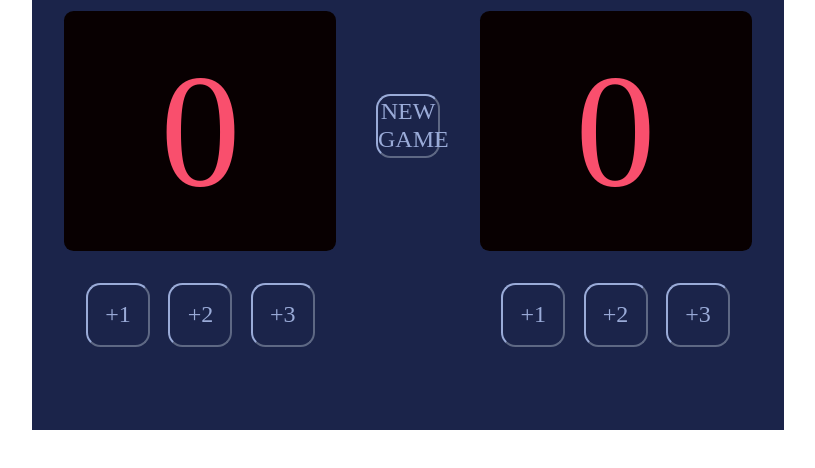
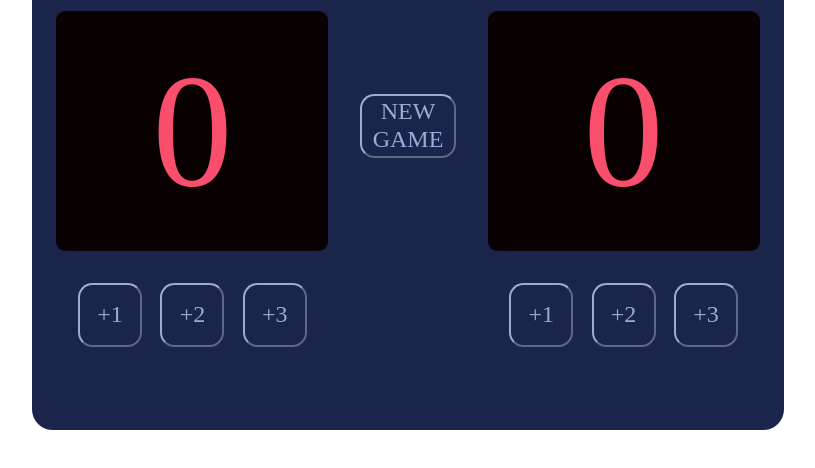
Before and after one commit to Crazy-Candyman/Basketball-Scoreboard, a plain HTML site: page index.html in a window 1280 px wide. Shown: the part 274-742 px from the top of the page, without its empty margins (232-1047 px from the left). Drawn offline with nearby package versions, Linux system fonts and the light colour scheme; a web font is replaced by a local one.

Commit message:
new game btn update

```diff
--- a/index.css
+++ b/index.css
@@ -33,11 +33,12 @@ h3 {
   width: 47rem;
   height: 38rem;
   background-color: var(--backgroundColor);
+  border-radius: 1.3rem;
 }
 
 .home-container,
 .guest-container,
-.newGameBtn {
+.newGameBtn-container {
   display: flex;
   flex-direction: column;
   align-items: center;
@@ -73,3 +74,7 @@ button {
   border-color: var(--borderColor);
   margin: 0 0.3em;
 }
+
+.newGameBtn {
+  width: 6rem;
+}
--- a/index.html
+++ b/index.html
@@ -19,8 +19,8 @@
           <button id="home-btn-three">+3</button>
         </div>
       </div>
-      <div id="newGame-btn" class="newGameBtn">
-        <button>NEW GAME</button>
+      <div id="newGame-btn" class="newGameBtn-container">
+        <button class="newGameBtn">NEW GAME</button>
       </div>
       <div class="guest-container">
         <h3>GUEST</h3>
```
